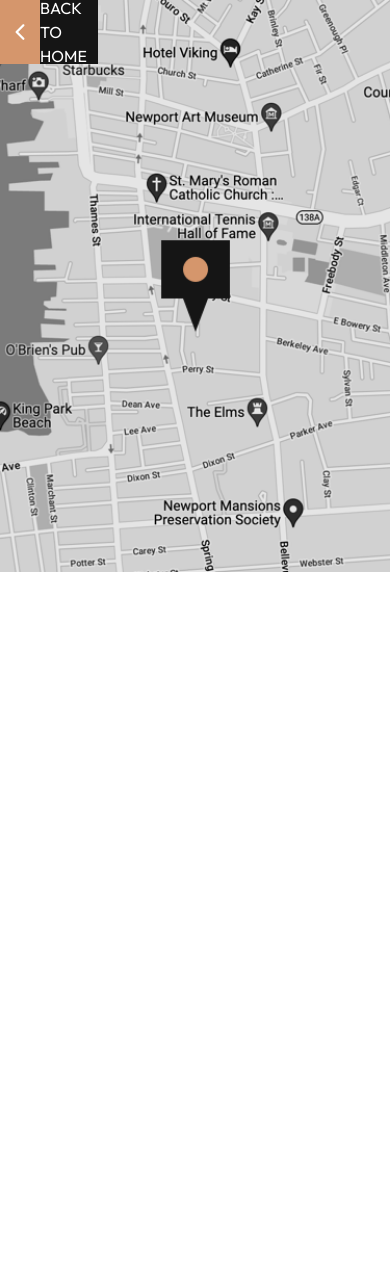
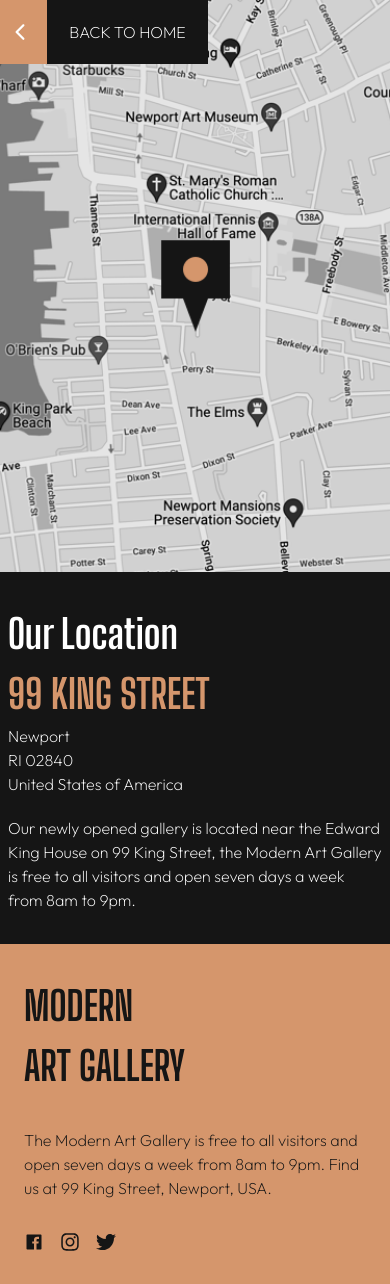
Before and after one commit to bonniemo/art-gallery, a Next.js app: page /location in a window 390 px wide. Before the commit the page ends 844 px from the top, so only its background shows below. Built offline with nearby package versions, Linux system fonts and the light colour scheme.

Commit message:
mobile for map-page done

```diff
--- a/app/components/BtnGoHome.tsx
+++ b/app/components/BtnGoHome.tsx
@@ -5,10 +5,10 @@
 const BtnGoHome = () => {
   return (
     <Link href="/" className="flex items-center w-52 h-16">
-      <div className="bg-colorAccent h-full flex items-center px-2">
+      <div className="bg-colorAccent h-full flex items-center px-2 w-14">
         <IoIosArrowBack className="text-2xl text-colorLight" />
       </div>
-      <div className="bg-colorDark h-full w-full flex justify-center items-center">
+      <div className="bg-colorDark h-full w-52 flex justify-center items-center">
         <p className="uppercase text-colorLight">Back to home</p>
       </div>
     </Link>
--- a/app/components/Footer.tsx
+++ b/app/components/Footer.tsx
@@ -12,7 +12,7 @@
       className={`px-6 py-8 ls:px-10 ls:py-14 ls:flex ls:justify-between ${
         page === "landingPage"
           ? "bg-colorDark text-colorLight"
-          : "bg-colorAccent text-colorAccent"
+          : "bg-colorAccent text-colorDark"
       }`}
     >
       <h3 className="uppercase mb-8 ls:m-0">
--- a/app/globals.css
+++ b/app/globals.css
@@ -44,6 +44,7 @@
 p {
   font-family: var(--font-outfit), sans-serif;
   font-size: var(--p-size-small);
+  font-weight: 200;
 }
 
 @media screen and (min-width: 768px) {
--- a/app/location/page.tsx
+++ b/app/location/page.tsx
@@ -1,4 +1,5 @@
 import BtnGoHome from "../components/BtnGoHome";
+import Footer from "../components/Footer";
 
 const location = () => {
   return (
@@ -13,10 +14,26 @@
             className="w-full h-full object-cover"
           />
         </picture>
-        <div className="col-start-1 row-start-1 l:col-start-2 col-end-4 flex justify-end">
+        <div className="col-start-1 row-start-1 m:col-start-2 m:col-end-6 l:col-start-2 l:col-end-4 l:flex l:justify-end">
           <BtnGoHome />
         </div>
       </section>
+
+      <section className="bg-colorDark text-colorLight px-2 py-8">
+        <h2>Our Location</h2>
+        <h3 className="uppercase text-colorAccent ">99 King Street</h3>
+        <p>
+          <span className="block">Newport</span>{" "}
+          <span className="block">RI 02840</span>
+          United States of America
+        </p>
+        <p className="mt-5">
+          Our newly opened gallery is located near the Edward King House on 99
+          King Street, the Modern Art Gallery is free to all visitors and open
+          seven days a week from 8am to 9pm.
+        </p>
+      </section>
+      <Footer page={"map"}/>
     </article>
   );
 };
```
